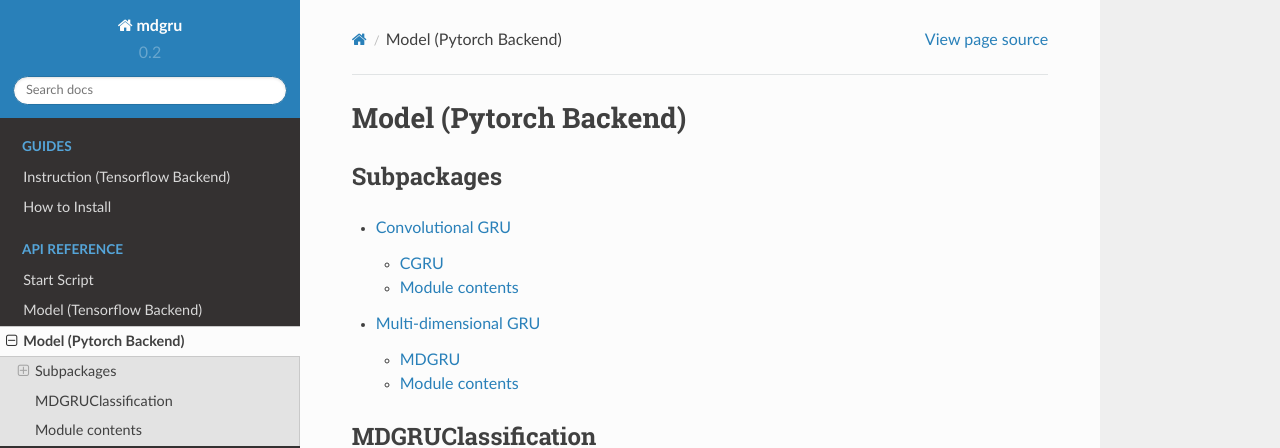
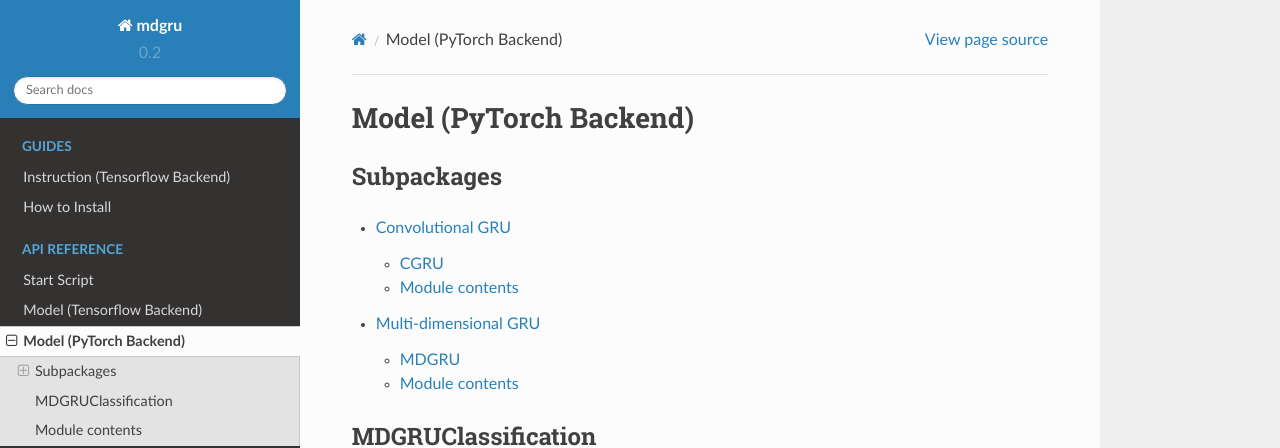
Before and after one commit to zubata88/mdgru, a Sphinx documentation site: the page built from docs/mdgru.model_pytorch.rst, in a window 1280 px wide and 945 px high. Shown: the top 448 px of the window. Built offline with Sphinx 7.4.7 and the Read the Docs theme 2.0.0, drawn with Linux system fonts in a browser that asks for light colours.

```diff
--- a/docs/mdgru.model_pytorch.rst
+++ b/docs/mdgru.model_pytorch.rst
@@ -1,4 +1,4 @@
-Model (Pytorch Backend)
+Model (PyTorch Backend)
 =======================
 
 Subpackages
```
